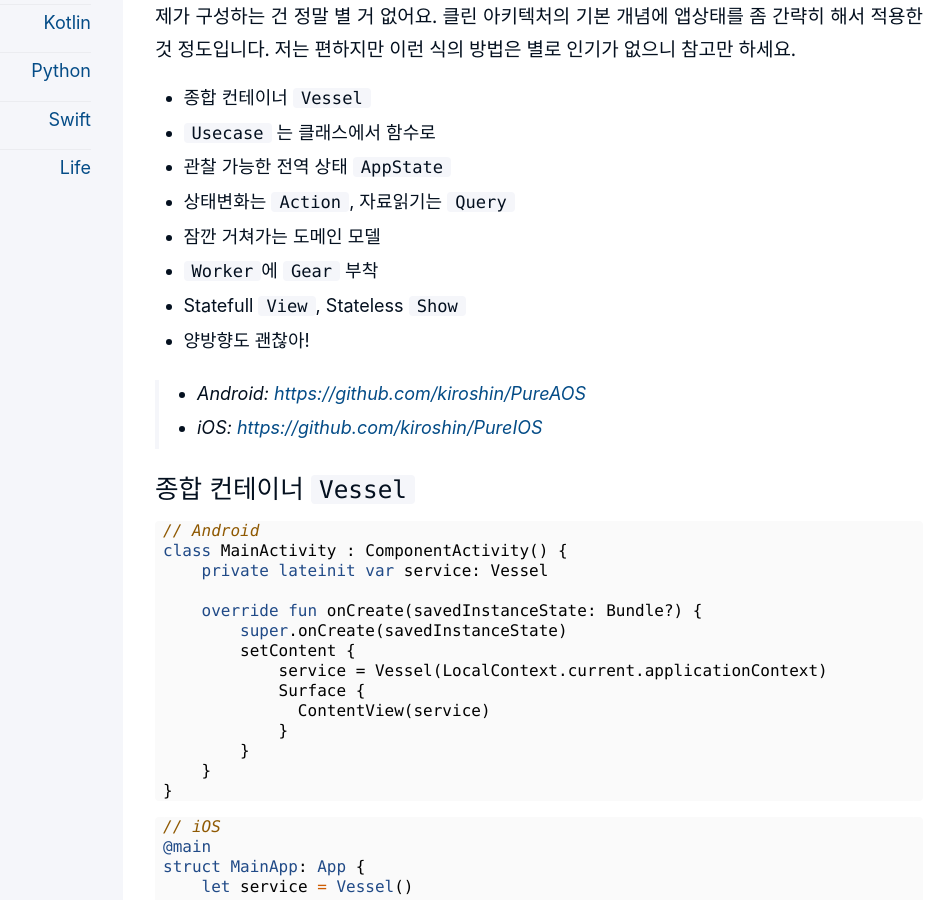
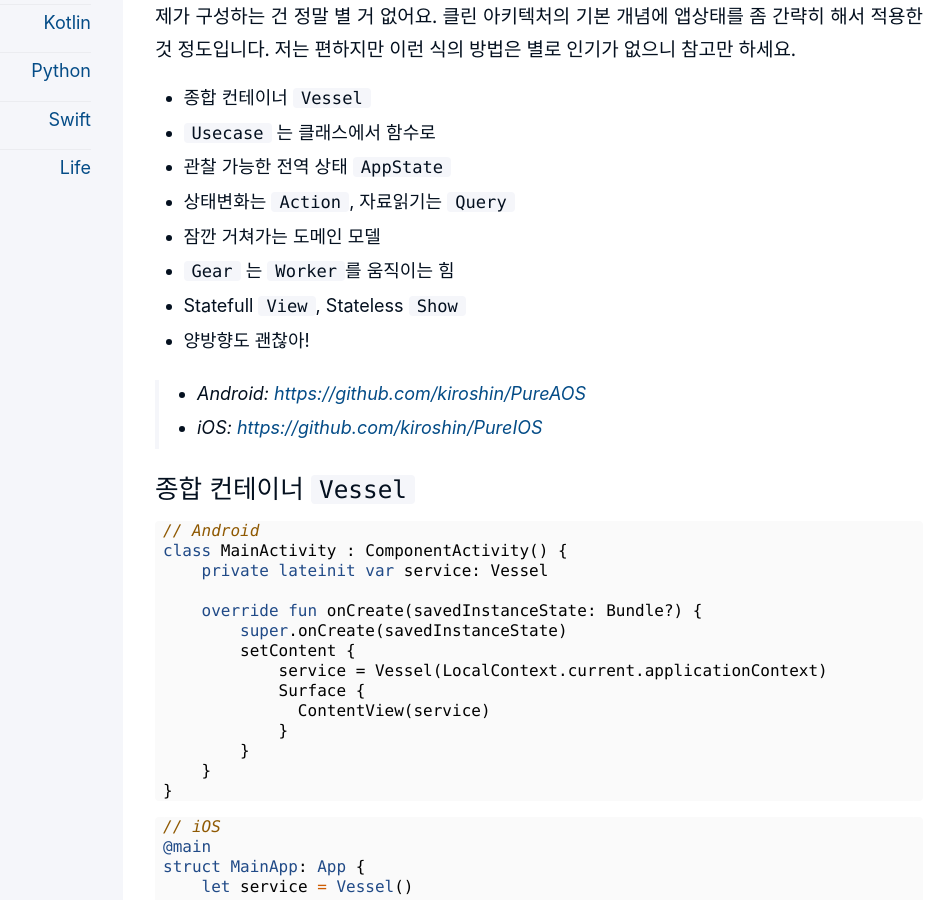
Before and after one commit to kiroshin/kiroshin.github.io, a Jekyll site: the page built from _posts/2024-07-22-hello-pure.md, in a window 1280 px wide and 900 px high, scrolled down 1113 px. Shown: the whole window, without its empty margins (197-1149 px from the left). Built offline with Jekyll 4.4.1, drawn with Linux system fonts in a browser that asks for light colours.

Commit message:
Update 2024-07-22-hello-pure.md

```diff
--- a/_posts/2024-07-22-hello-pure.md
+++ b/_posts/2024-07-22-hello-pure.md
@@ -27,7 +27,7 @@ brief: 저는 클린 아키텍처의 기본 개념에 앱상태를 좀 간략히
 - 관찰 가능한 전역 상태 `AppState`
 - 상태변화는 `Action`, 자료읽기는 `Query`
 - 잠깐 거쳐가는 도메인 모델
-- `Worker`에 `Gear`  부착
+- `Gear` 는 `Worker`를 움직이는 힘
 - Statefull `View`, Stateless `Show`
 - 양방향도 괜찮아!
 
```
